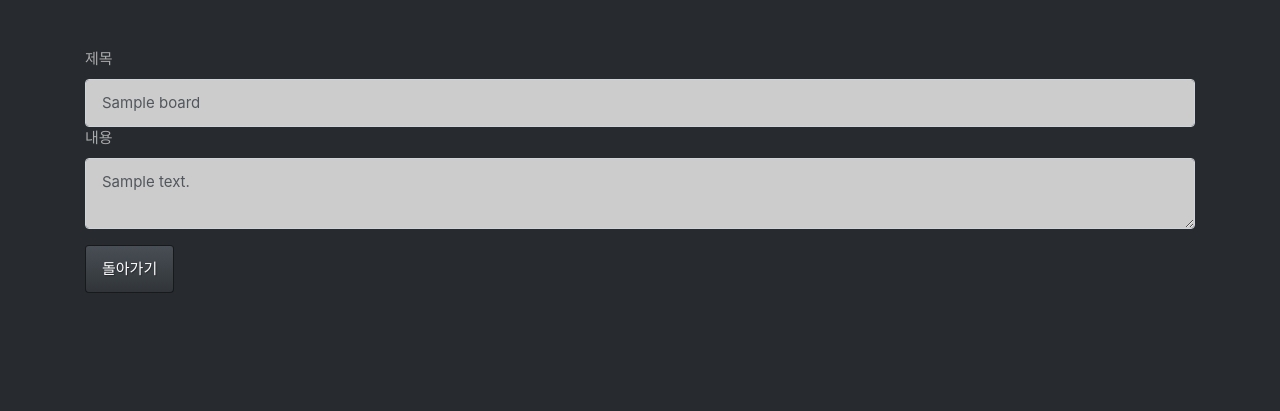
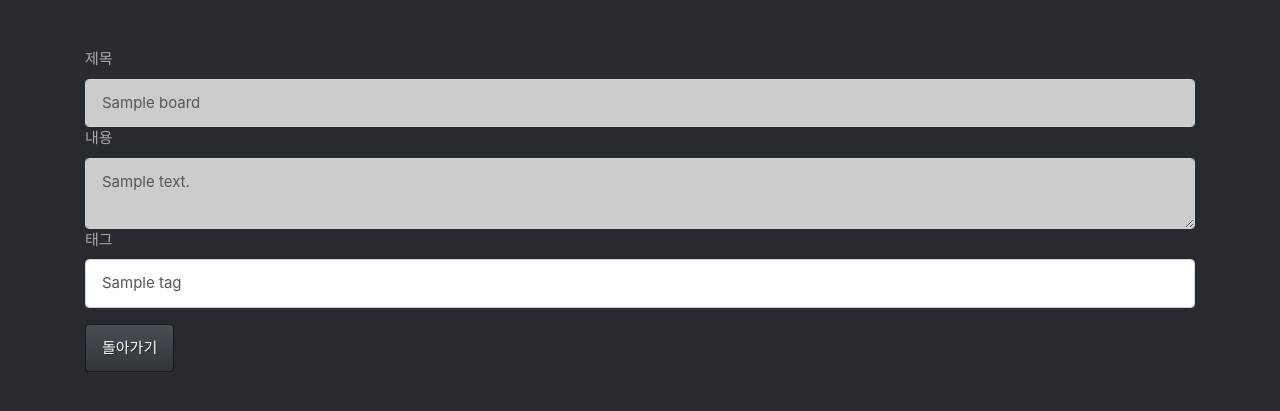
Before and after one commit to louisuss/django_basic, a Django app: template board/templates/board_detail.html in a window 1280 px wide. Shown: the top 411 px of the page. Run offline with Django 3.2, Linux system fonts and the light colour scheme; the template is opened without the code that fills it: most values are stand-ins (such as "Sample title", 1, 10 or a date in 2020); some libraries are stand-ins or nearby versions.

Commit message:
Add tags info

```diff
--- a/board/templates/board_detail.html
+++ b/board/templates/board_detail.html
@@ -8,6 +8,14 @@
             <input type="text" class="form-control" id="title" value="{{ board.title }}" readonly>
             <label for="contents">내용</label>
             <textarea class="form-control" readonly>{{ board.contents }}</textarea>
+            <label for="tags">태그</label>
+            <span id="tags" class="form-control">
+                <!-- 템플릿에서는 | 뒤에 원하는 기능 추가 가능  -->
+                {{ board.tags.all|join:", "}}
+                <!-- {% for tag in board.tags.all %}
+                {{ tag.name }}
+                {% endfor %} -->
+            </span>
         </div>
         <button class="btn btn-primary" onclick="location.href='/board/list/'">돌아가기</button>
     </div>
```
